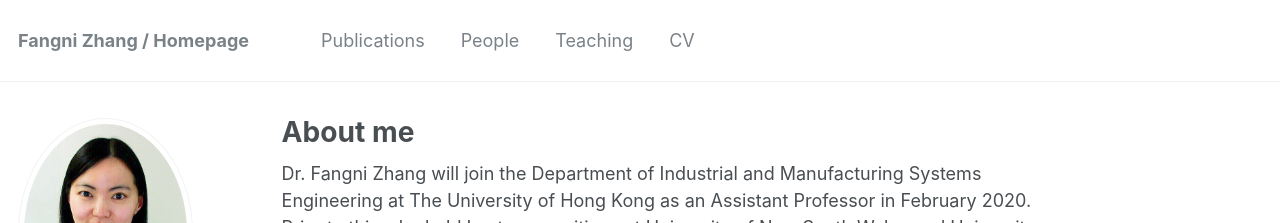
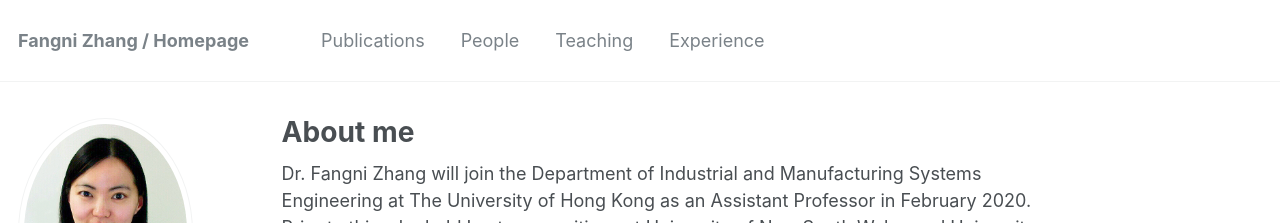
Before and after one commit to fangnizhang/fangnizhang.github.io, a Jekyll site: the page built from _pages/about.md, in a window 1280 px wide and 900 px high. Shown: the top 223 px of the window. Built offline with Jekyll 4.4.1, drawn with Linux system fonts in a browser that asks for light colours; some web fonts are replaced.

Commit message:
Update navigation.yml

```diff
--- a/_data/navigation.yml
+++ b/_data/navigation.yml
@@ -9,5 +9,5 @@ main:
   - title: "Teaching"
     url: /teaching/
 
-  - title: "CV"
-    url: /cv/
+  - title: "Experience"
+    url: /experience/
```
